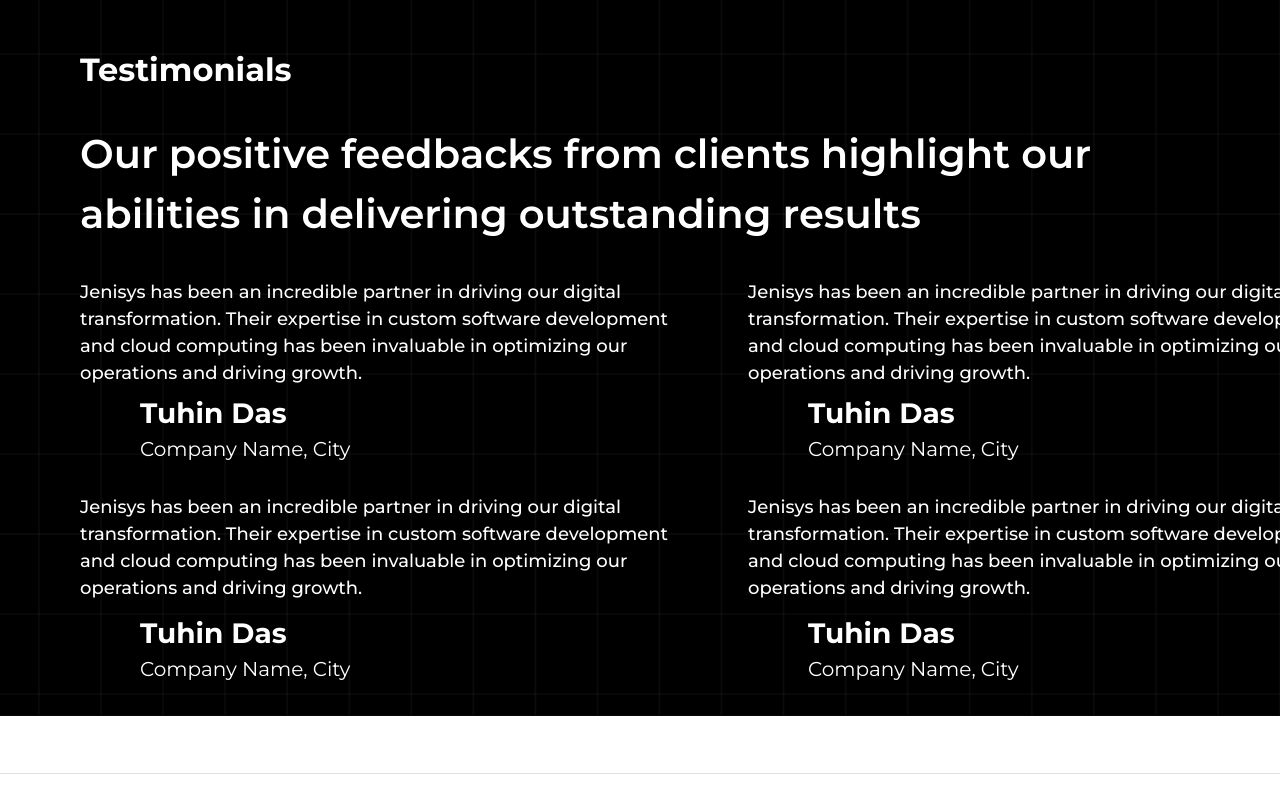
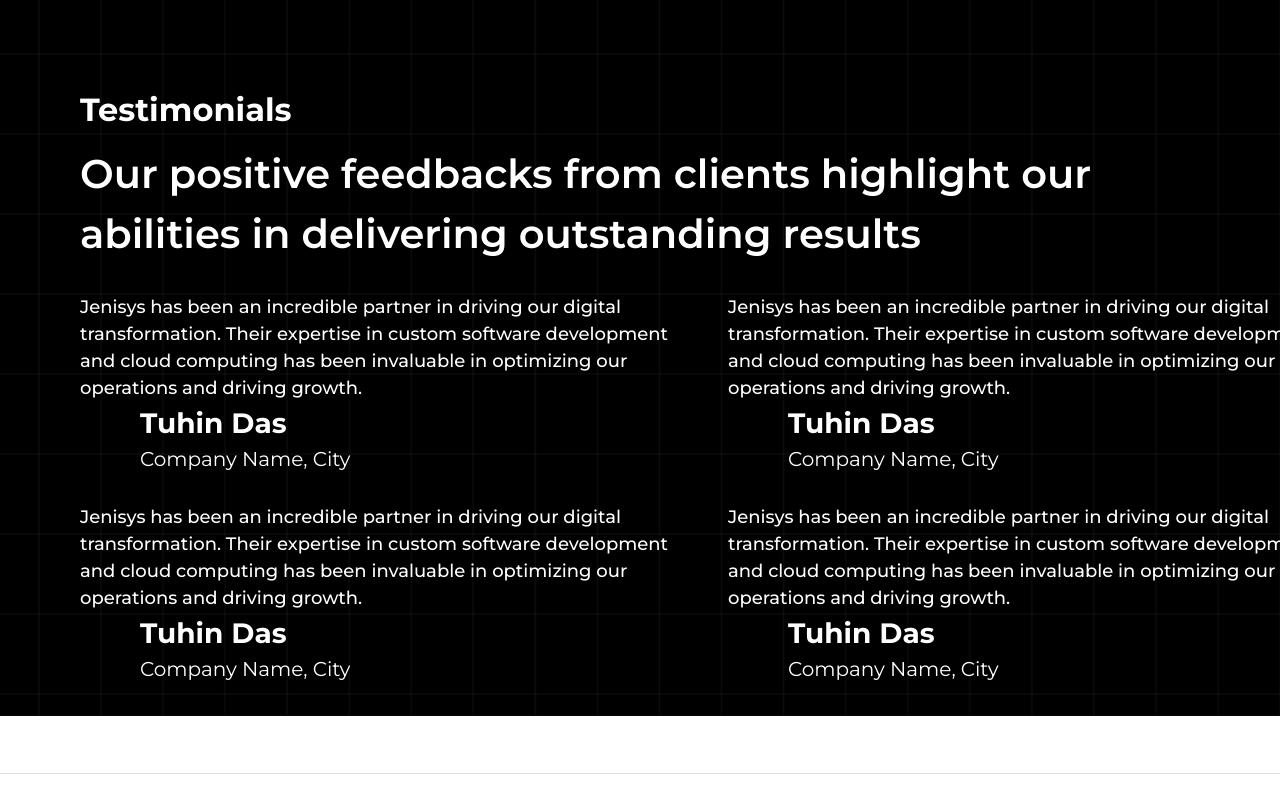
Before and after one commit to Jenisys-in/Jenisys, a React (Vite) app: page / in a window 1280 px wide. Shown: the part 2840-3640 px from the top of the page. Built offline with nearby package versions, Linux system fonts and the light colour scheme; the HTML template or start-up script is replaced by a standard one; a web font is replaced by a local one.

Commit message:
allignmment issues fixed

```diff
--- a/src/components/Homepage.jsx
+++ b/src/components/Homepage.jsx
@@ -245,65 +245,65 @@
       <div className="mt-[400px] relative w-full">
         <img src="../img/Group 23.png " className="w-full h-screen " />
         <div className="flex-col absolute mt-[50px]">
-            <h1 className="text-white font-['Montserrat'] 3xl:bottom-[900px] text-[32px] font-bold absolute bottom-[850px] left-[80px]">
+          <h1 className="text-white font-['Montserrat'] 3xl:bottom-[950px] text-[32px] font-bold absolute md:bottom-[810px] md:left-[80px]">
             Testimonials
           </h1>
 
-            <h1 className="relative text-white font-['Montserrat'] text-[40px] font-semibold 3xl:bottom-[750px] absolute bottom-[700px] left-[80px]">
-              Our positive feedbacks from clients highlight our<br></br>
-              abilities in delivering outstanding results
+          <h1 className="relative text-white font-['Montserrat'] text-[40px] font-semibold 3xl:bottom-[820px] absolute md:bottom-[680px] md:left-[80px]">
+            Our positive feedbacks from clients highlight our<br></br>abilities
+            in delivering outstanding results
           </h1>
         </div>
         <div className="flex-row flex mt-[50px]">
           <div className="flex-col">
-              <h1 className="relative text-white font-['Montserrat'] 3xl:bottom-[590px] text-[18px] font-medium absolute bottom-[545px] 3xl:left-[200px] left-[80px]">
+            <h1 className="relative text-white font-['Montserrat'] 3xl:bottom-[650px] text-[18px] font-medium absolute md:bottom-[530px] 3xl:left-[200px] left-[80px]">
               Jenisys has been an incredible partner in driving our digital
               <br></br>transformation. Their expertise in custom software
               development<br></br>and cloud computing has been invaluable in
               optimizing our<br></br>operations and driving growth.
             </h1>
-              <h1 className="relative text-white font-['Montserrat'] text-[28px] font-bold absolute bottom-[540px] 3xl:left-[260px] left-[140px]">
+            <h1 className="relative text-white font-['Montserrat'] text-[28px] font-bold absolute 3xl:bottom-[650px] md:bottom-[530px] 3xl:left-[260px] left-[140px]">
               Tuhin Das
             </h1>
-              <h1 className="relative text-white font-['Montserrat'] text-[20px]  absolute bottom-[540px] 3xl:left-[260px] left-[140px]">
+            <h1 className="relative text-white font-['Montserrat'] text-[20px] 3xl:bottom-[650px] absolute md:bottom-[530px] 3xl:left-[260px] left-[140px]">
               Company Name, City
             </h1>
-              <h1 className="relative text-white font-['Montserrat'] text-[18px] font-medium absolute bottom-[510px] 3xl:left-[200px] left-[80px]">
+            <h1 className="relative text-white font-['Montserrat'] text-[18px] 3xl:bottom-[560px] font-medium absolute md:bottom-[500px] 3xl:left-[200px] left-[80px]">
               Jenisys has been an incredible partner in driving our digital
               <br></br>transformation. Their expertise in custom software
               development<br></br>and cloud computing has been invaluable in
               optimizing our<br></br>operations and driving growth.
             </h1>
-              <h1 className="relative text-white font-['Montserrat'] text-[28px] font-bold absolute bottom-[500px] 3xl:left-[260px]  left-[140px]">
+            <h1 className="relative text-white font-['Montserrat'] text-[28px] 3xl:bottom-[560px] font-bold absolute md:bottom-[500px] 3xl:left-[260px]  left-[140px]">
               Tuhin Das
             </h1>
-              <h1 className="relative text-white font-['Montserrat'] text-[20px]  absolute bottom-[500px] 3xl:left-[260px]  left-[140px]">
+            <h1 className="relative text-white font-['Montserrat'] text-[20px] 3xl:bottom-[560px] absolute md:bottom-[500px] 3xl:left-[260px]  left-[140px]">
               Company Name, City
             </h1>
           </div>
-            <div className="flex-col pl-[80px]">
-              <h1 className="relative text-white font-['Montserrat'] text-[18px] 3xl:bottom-[590px] font-medium absolute bottom-[545px] 3xl:left-[370px] left-[80px]">
+          <div className="flex-col pl-[60px]">
+            <h1 className="relative text-white font-['Montserrat'] text-[18px] 3xl:bottom-[650px] font-medium absolute md:bottom-[530px] 3xl:left-[370px] left-[80px]">
               Jenisys has been an incredible partner in driving our digital
               <br></br>transformation. Their expertise in custom software
               development<br></br>and cloud computing has been invaluable in
               optimizing our<br></br>operations and driving growth.
             </h1>
-              <h1 className="relative text-white font-['Montserrat'] text-[28px] font-bold absolute bottom-[540px] 3xl:left-[430px]  left-[140px]">
+            <h1 className="relative text-white font-['Montserrat'] text-[28px] 3xl:bottom-[650px] font-bold absolute md:bottom-[530px] 3xl:left-[430px]  left-[140px]">
               Tuhin Das
             </h1>
-              <h1 className="relative text-white font-['Montserrat'] text-[20px]  absolute bottom-[540px] 3xl:left-[430px] left-[140px]">
+            <h1 className="relative text-white font-['Montserrat'] text-[20px] 3xl:bottom-[650px] absolute md:bottom-[530px] 3xl:left-[430px] left-[140px]">
               Company Name, City
             </h1>
-              <h1 className="relative text-white font-['Montserrat'] text-[18px] font-medium absolute 3xl:left-[370px] bottom-[510px] left-[80px]">
+            <h1 className="relative text-white font-['Montserrat'] text-[18px] 3xl:bottom-[560px] font-medium absolute 3xl:left-[370px] md:bottom-[500px] left-[80px]">
               Jenisys has been an incredible partner in driving our digital
               <br></br>transformation. Their expertise in custom software
               development<br></br>and cloud computing has been invaluable in
               optimizing our<br></br>operations and driving growth.
             </h1>
-              <h1 className="relative text-white font-['Montserrat'] text-[28px] font-bold absolute bottom-[500px] 3xl:left-[430px] left-[140px]">
+            <h1 className="relative text-white font-['Montserrat'] text-[28px] 3xl:bottom-[560px] font-bold absolute md:bottom-[500px] 3xl:left-[430px] left-[140px]">
               Tuhin Das
             </h1>
-              <h1 className="relative text-white font-['Montserrat'] text-[20px]  absolute bottom-[500px]  3xl:left-[430px] left-[140px]">
+            <h1 className="relative text-white font-['Montserrat'] text-[20px] 3xl:bottom-[560px] absolute md:bottom-[500px]  3xl:left-[430px] left-[140px]">
               Company Name, City
             </h1>
           </div>
@@ -430,6 +430,41 @@
             Copyright © 2024 Jenisys. All rights reserved.
           </h1>
         </footer>
+        <div className=" absolute hidden section black-section 3xl:block mt-[200px]">
+      <img
+          src="../img/Group 23.png"
+          className="w-screen h-[250px] "
+        />
+         <h1 className="absolute z-10 font-['Montserrat'] font-semibold text-[26px] left-[770px] bottom-[165px] text-white">
+          Follow Us On
+        </h1>
+        <div className="bg-[#A3A3A3] absolute h-[50px] w-[50px] rounded-full left-[735px] bottom-[95px] z-1"></div>
+        <div className="bg-[#A3A3A3] absolute h-[50px] w-[50px] rounded-full left-[835px] bottom-[95px] z-1"></div>
+        <div className="bg-[#A3A3A3] absolute h-[50px] w-[50px] rounded-full left-[933px] bottom-[95px] z-1"></div>
+        <a href="https://www.instagram.com/jenisys.in/ " target="_blank">
+          <img
+            src="../img/mdi_instagram.png"
+            className="absolute left-[740px] bottom-[100px] h-[40px] w-[40px]"
+          />
+        </a>
+        <a href="#">
+          <img
+            src="../img/facebook.png"
+            className="absolute left-[840px] bottom-[100px] h-[40px] w-[40px]"
+          />
+        </a>
+        <a href="https://www.linkedin.com/company/jenisys/" target="_blank">
+          <img
+            src="../img/LinkedIn 2.png"
+            className="absolute left-[938px] bottom-[100px] h-[40px] w-[40px]"
+          />
+        </a>
+        <h1 className="absolute font-['Montserrat'] font-semibold text-[20px] left-[640px] bottom-[20px] mb-[20px] text-white">
+          Copyright © 2024 Jenisys. All rights reserved.
+        </h1>
+
+
+      </div>
       </div>
     </div>
   );
```
Lines whose indentation alone changed are shown as unchanged.
